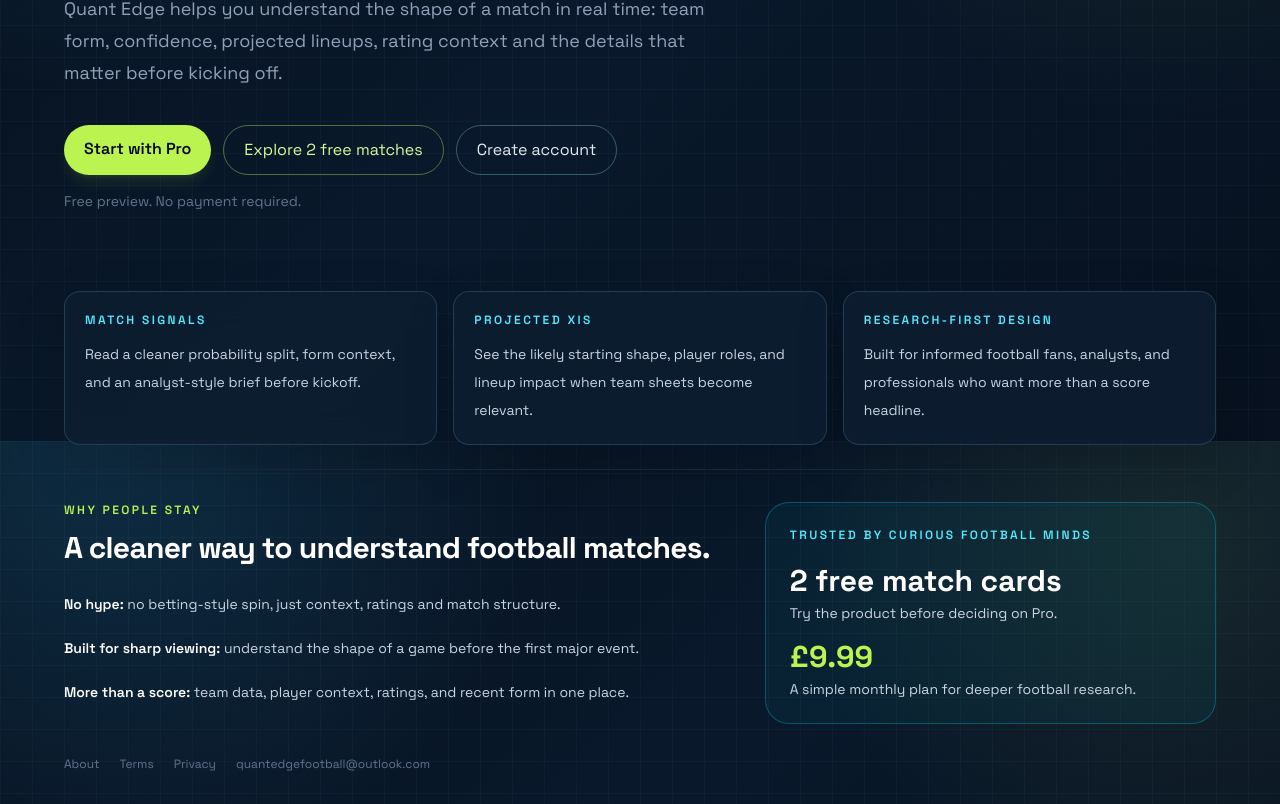
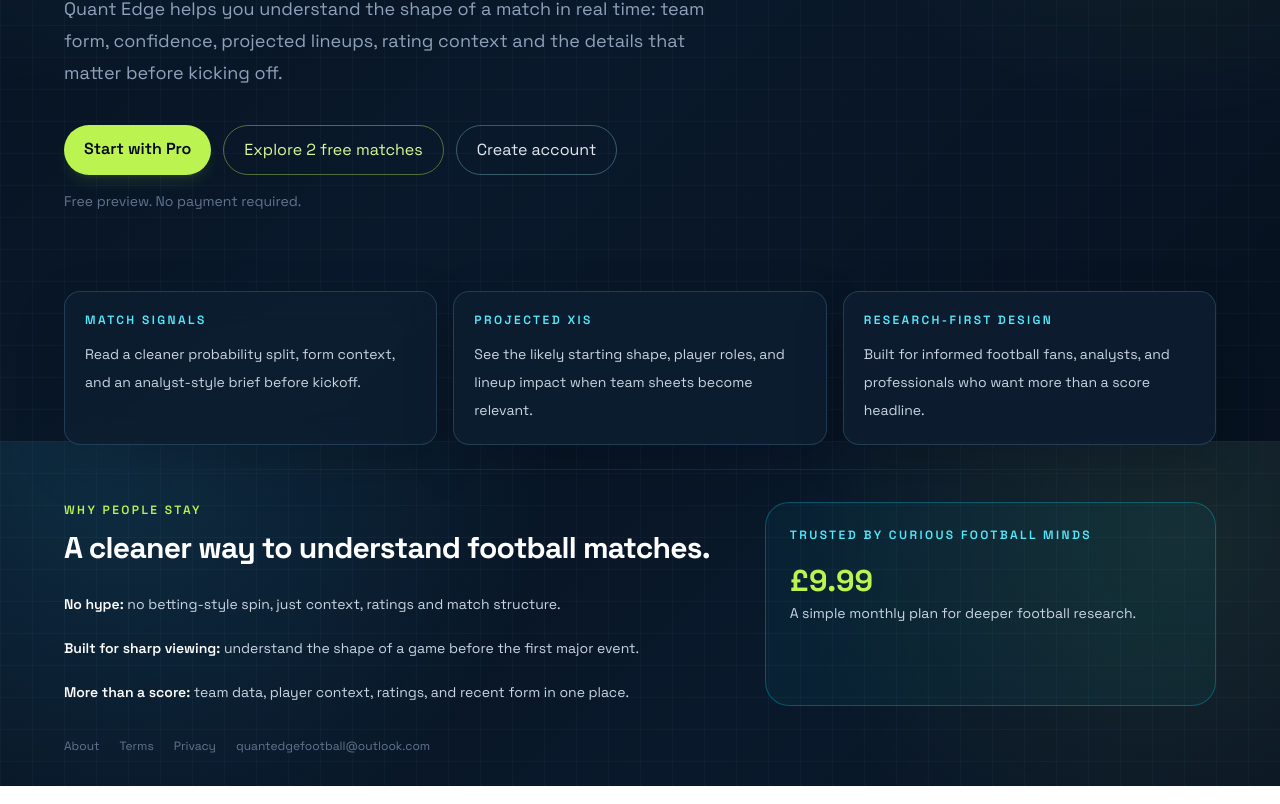
Before and after one commit to burntoak2012-ux/quant-edge-v2, a Next.js app: page / in a window 1280 px wide. Shown: the part 359-1163 px from the top of the page. Built offline with nearby package versions, Linux system fonts and the light colour scheme.

Commit message:
Remove '2 free match cards' stat from landing page

```diff
--- a/app/page.tsx
+++ b/app/page.tsx
@@ -64,10 +64,6 @@
             <p className="text-xs font-semibold uppercase tracking-[0.2em] text-cyan-300">Trusted by curious football minds</p>
             <div className="mt-5 space-y-4">
               <div>
-                <p className="text-3xl font-bold text-white">2 free match cards</p>
-                <p className="mt-1 text-sm text-slate-300">Try the product before deciding on Pro.</p>
-              </div>
-              <div>
                 <p className="text-3xl font-bold text-lime-300">£9.99</p>
                 <p className="mt-1 text-sm text-slate-300">A simple monthly plan for deeper football research.</p>
               </div>
```
